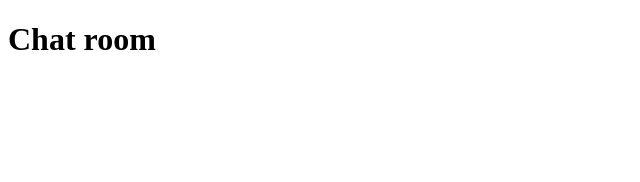
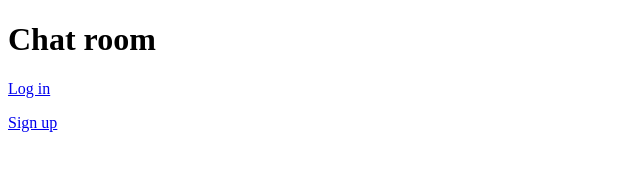
Before and after one commit to Gbaja/ChatRoom, a React (Create React App) app: page / in a window 1280 px wide. Shown: the top 182 px of the page, without its empty margins (0-640 px from the left). Built offline with nearby package versions, Linux system fonts and the light colour scheme.

Commit message:
Set up react-router-dom Made skeleton file for login and signup

```diff
--- a/src/App.js
+++ b/src/App.js
@@ -1,10 +1,21 @@
 import React, { Component } from "react";
+import { BrowserRouter, Switch, Route } from "react-router-dom";
 
 import Home from "./Home/Home";
+import SignupForm from "./Signup/SignupForm";
+import LoginForm from "./Login/LoginForm";
 
 class App extends Component {
   render() {
-    return <Home />;
+    return (
+      <BrowserRouter>
+        <Switch>
+          <Route exact path="/" component={Home} />
+          <Route exact path="/loginform" component={LoginForm} />
+          <Route exact path="/signupform" component={SignupForm} />
+        </Switch>
+      </BrowserRouter>
+    );
   }
 }
 
--- a/src/Home/Home.js
+++ b/src/Home/Home.js
@@ -1,9 +1,16 @@
 import React from "react";
+import { Link } from "react-router-dom";
 
 const Home = () => {
   return (
     <div>
       <h1> Chat room </h1>
+      <p>
+        <Link to="/loginform"> Log in </Link>
+      </p>
+      <p>
+        <Link to="/signupform">Sign up </Link>
+      </p>
     </div>
   );
 };
--- /dev/null
+++ b/src/Login/LoginForm.js
@@ -0,0 +1,12 @@
+import React from "react";
+
+const Login = () => {
+  return (
+    <div>
+      <h1> Chat room </h1>
+      <h3> Login</h3>
+    </div>
+  );
+};
+
+export default Login;
--- /dev/null
+++ b/src/Signup/SignupForm.js
@@ -0,0 +1,12 @@
+import React from "react";
+
+const Signup = () => {
+  return (
+    <div>
+      <h1> Chat room </h1>
+      <h3> Signup</h3>
+    </div>
+  );
+};
+
+export default Signup;
```
